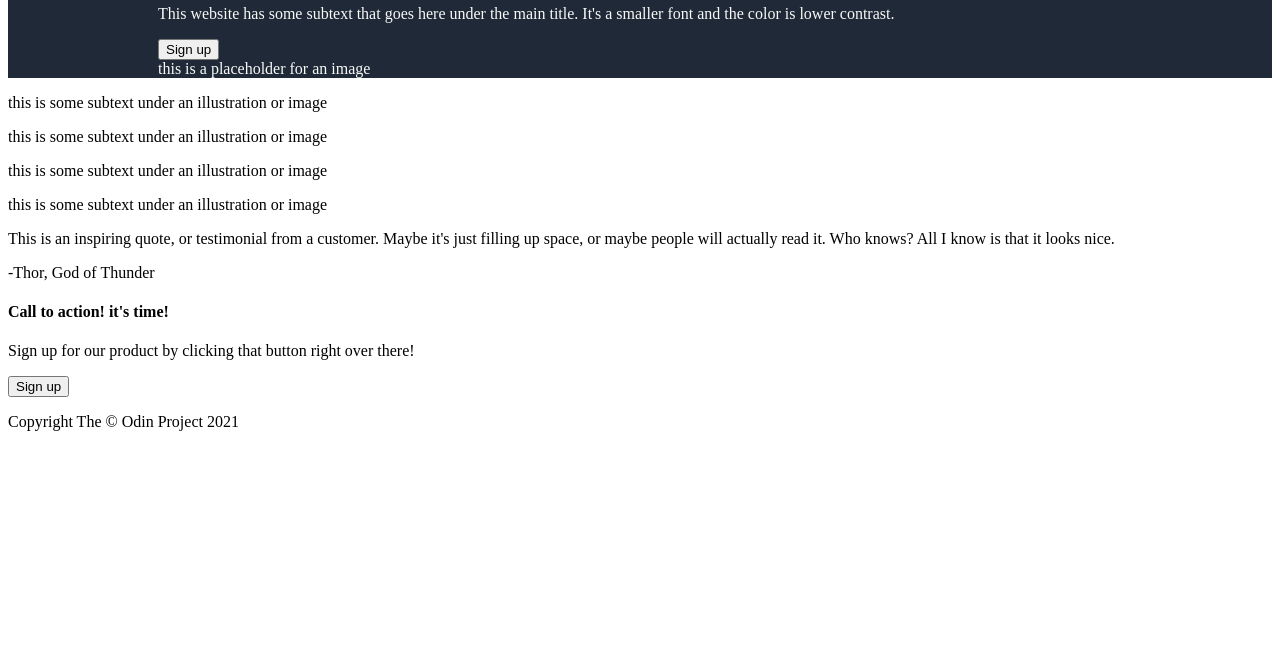
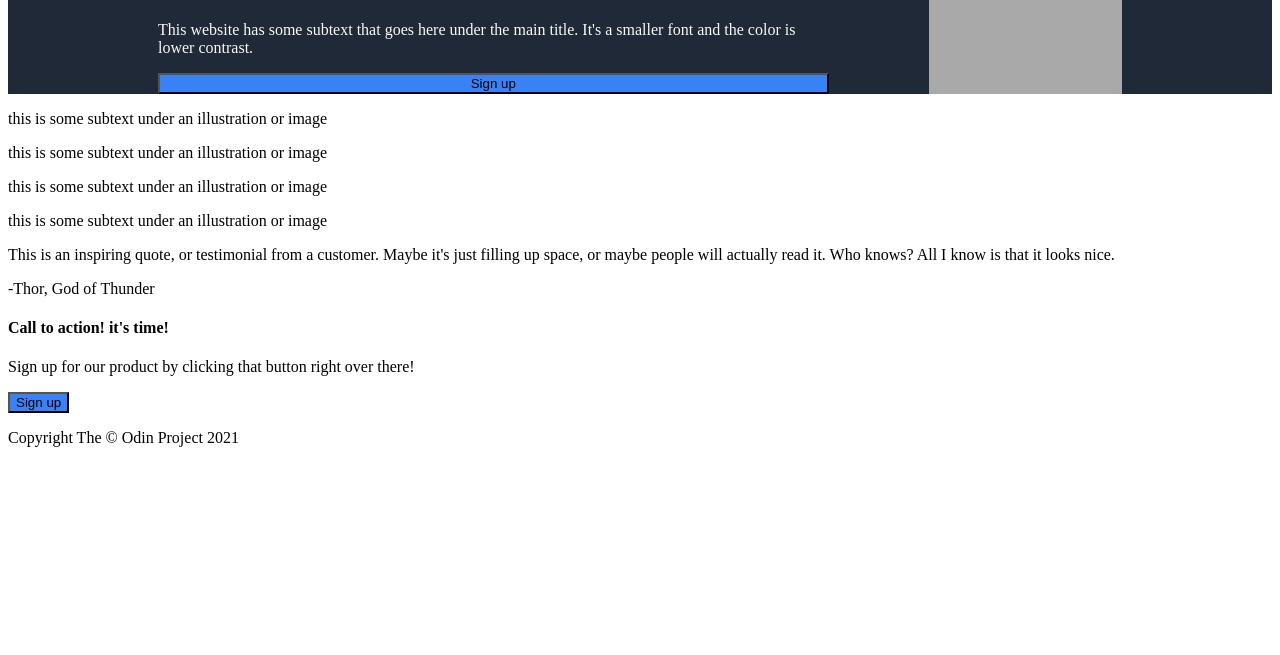
Before and after one commit to fullforcejordy/Odin-Landing-Page, a plain HTML site: page index.html in a window 1280 px wide. Shown: the part 145-800 px from the top of the page. Drawn offline with Linux system fonts and the light colour scheme.

Commit message:
Add some containers and css rules

```diff
--- a/index.html
+++ b/index.html
@@ -18,12 +18,14 @@
         </ul>
       </div>
         <div class="header-intro">
+          <div class="header-int-container">
             <h2>This website is awesome</h2>
             <p>
               This website has some subtext that goes here under the main title.
               It's a smaller font and the color is lower contrast.
             </p>
             <button type="submit">Sign up</button>
+          </div>
           <div class="placeholder-image">
             this is a placeholder for an image
           </div>
--- a/style.css
+++ b/style.css
@@ -34,3 +34,21 @@ a {
   text-decoration: none;
   color: #f9faf8;
 }
+
+.header-intro {
+  display: flex;
+}
+
+.header-int-container {
+  display: flex;
+  flex-direction: column;
+}
+
+.placeholder-image {
+  background-color: darkgray;
+  margin-left: 100px;
+}
+
+button {
+  background-color: #3882f6;
+}
```
Lines whose indentation alone changed are shown as unchanged.
